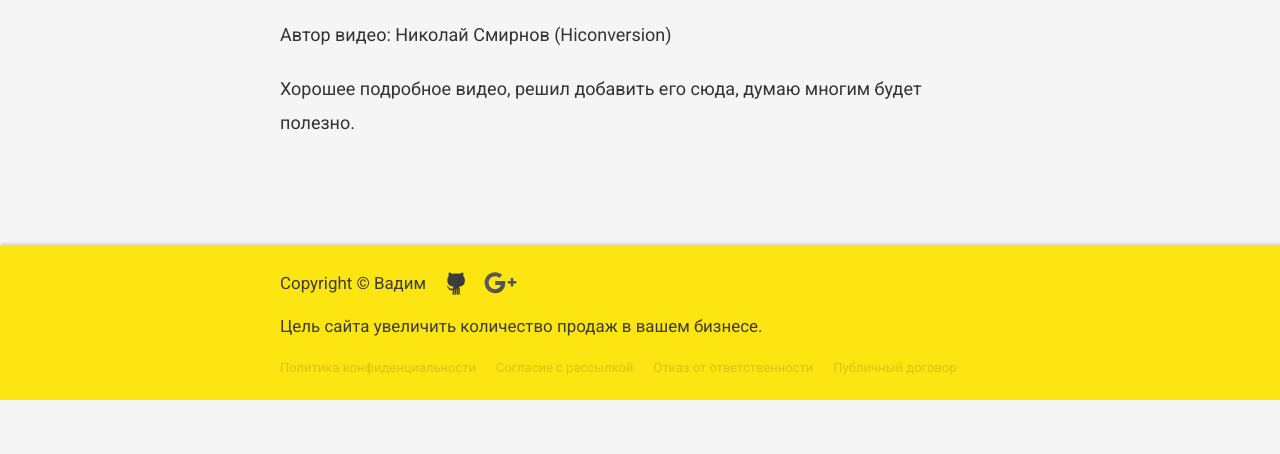
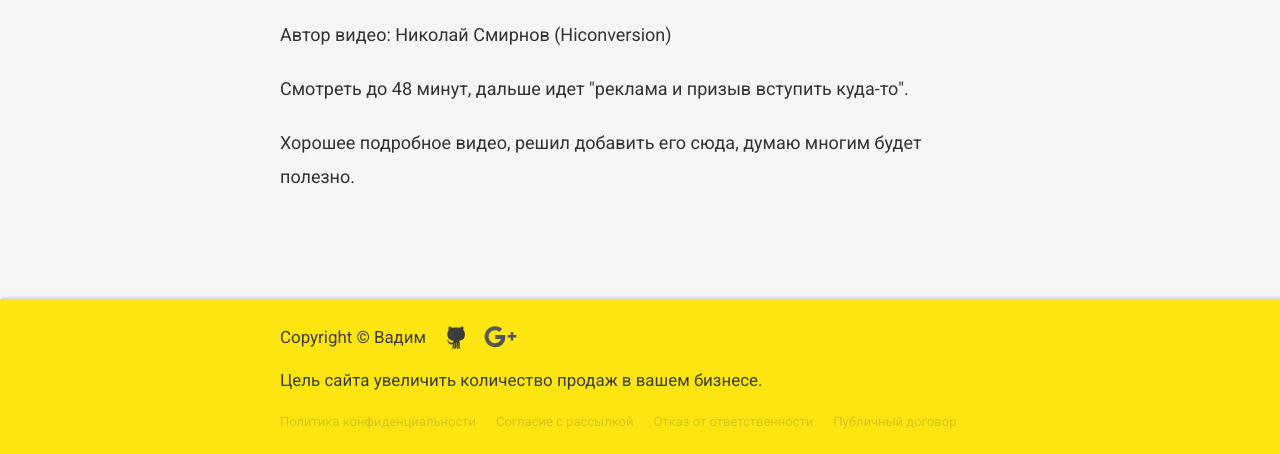
Before and after one commit to VadymVolos/vadymvolos.github.io, a Jekyll site: the page built from _posts/digital-marketing/2017-03-12-google-tag-manager-and-retargeting.md, in a window 1280 px wide. Shown: the part 982-1436 px from the top of the page. Built offline with Jekyll 4.4.1, drawn with Linux system fonts in a browser that asks for light colours; nearby versions of some CDN libraries; comment, search, counter and statistics services are not loaded; before the commit the page ends 1382 px from its top, so only the background shows below that.

Commit message:
Update 2017-03-12-google-tag-manager-and-retargeting.md

```diff
--- a/_posts/digital-marketing/2017-03-12-google-tag-manager-and-retargeting.md
+++ b/_posts/digital-marketing/2017-03-12-google-tag-manager-and-retargeting.md
@@ -20,5 +20,7 @@
 <p>
 Автор видео:  Николай Смирнов (Hiconversion)
 </p><p>
+Смотреть до 48 минут, дальше идет "реклама и призыв вступить куда-то".
+</p><p>
 Хорошее подробное видео, решил добавить его сюда, думаю многим будет полезно.
 </p>
```
